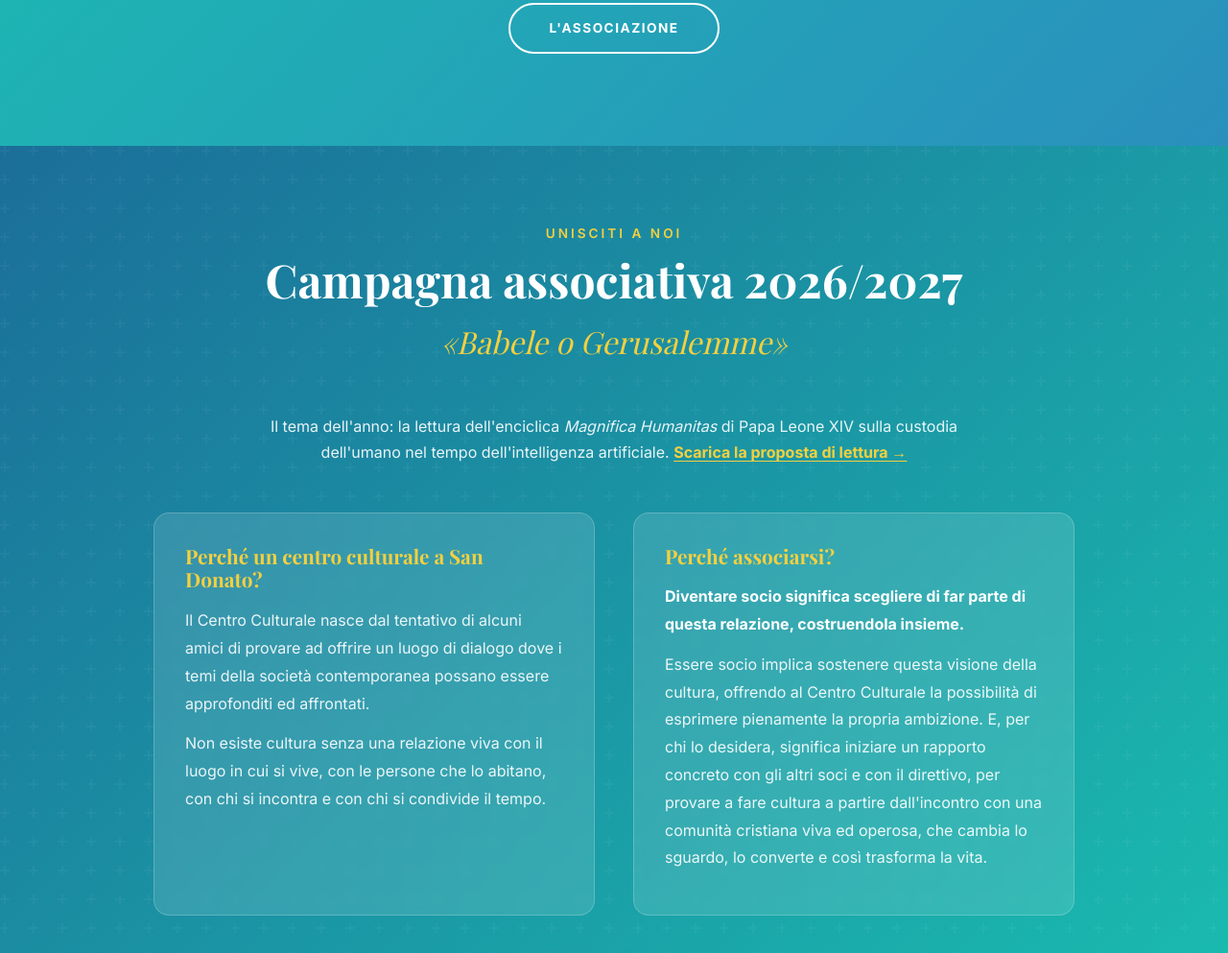
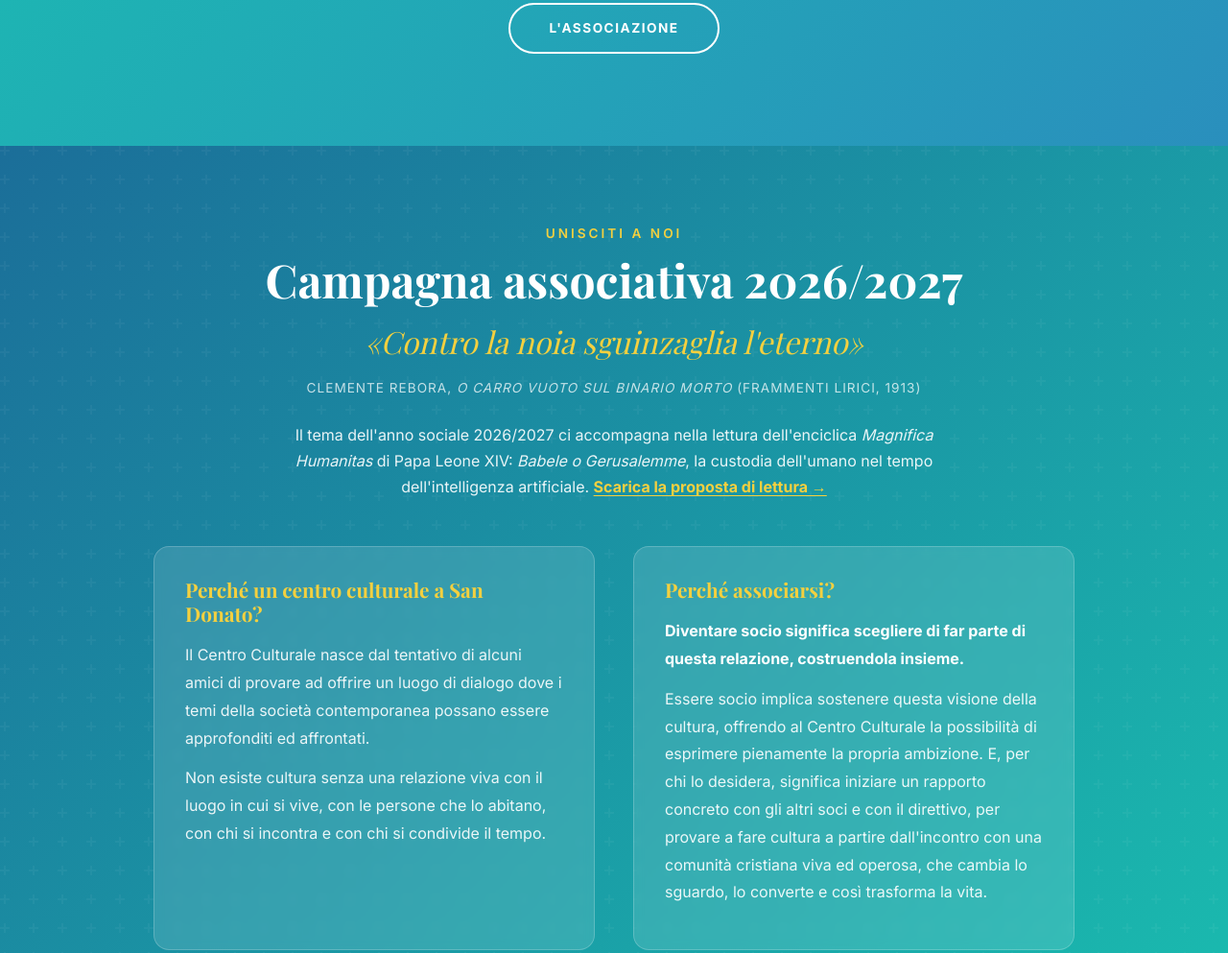
Before and after one commit to centroculturalelinnominato/website, a plain HTML site: page index.html in a window 1280 px wide. Shown: the part 4282-5275 px from the top of the page at 96% size. Drawn offline with nearby package versions, Linux system fonts and the light colour scheme; a web font is replaced by a local one.

Commit message:
Add files via upload

```diff
--- a/index.html
+++ b/index.html
@@ -87,7 +87,7 @@
   <link rel="preconnect" href="https://fonts.gstatic.com" crossorigin>
   <link href="https://fonts.googleapis.com/css2?family=Inter:wght@300;400;600;700&family=Playfair+Display:ital,wght@0,400;0,700;1,400;1,700&display=swap" rel="stylesheet">
   <link rel="stylesheet" href="https://cdnjs.cloudflare.com/ajax/libs/font-awesome/6.5.1/css/all.min.css">
-  <link rel="stylesheet" href="css/style.css?v=20260904">
+  <link rel="stylesheet" href="css/style.css?v=20260904b">
   <link rel="icon" href="images/logo.png" type="image/png">
   <script type="application/ld+json">
   {"@context": "https://schema.org", "@type": "WebSite", "name": "Centro Culturale L'Innominato", "url": "https://www.centroculturalelinnominato.it/", "inLanguage": "it-IT"}
@@ -306,8 +306,9 @@
     <div class="container">
       <p class="section-label animate-on-scroll">Unisciti a noi</p>
       <h2 class="section-title animate-on-scroll">Campagna associativa 2026/2027</h2>
-      <p class="campagna-tema animate-on-scroll">&laquo;Babele o Gerusalemme&raquo;</p>
-      <p class="campagna-tema-sub animate-on-scroll">Il tema dell'anno: la lettura dell'enciclica <em>Magnifica Humanitas</em> di Papa Leone XIV sulla custodia dell'umano nel tempo dell'intelligenza artificiale. <a href="docs/babele-o-gerusalemme-magnifica-humanitas.pdf" target="_blank" rel="noopener">Scarica la proposta di lettura &rarr;</a></p>
+      <p class="campagna-tema animate-on-scroll">&laquo;Contro la noia sguinzaglia l'eterno&raquo;</p>
+      <p class="campagna-tema-autore animate-on-scroll">Clemente Rebora, <em>O carro vuoto sul binario morto</em> (Frammenti lirici, 1913)</p>
+      <p class="campagna-tema-sub animate-on-scroll">Il tema dell'anno sociale 2026/2027 ci accompagna nella lettura dell'enciclica <em>Magnifica Humanitas</em> di Papa Leone XIV: <em>Babele o Gerusalemme</em>, la custodia dell'umano nel tempo dell'intelligenza artificiale. <a href="docs/babele-o-gerusalemme-magnifica-humanitas.pdf" target="_blank" rel="noopener">Scarica la proposta di lettura &rarr;</a></p>
 
       <div class="campagna-grid">
         <div class="campagna-card animate-on-scroll">
```
